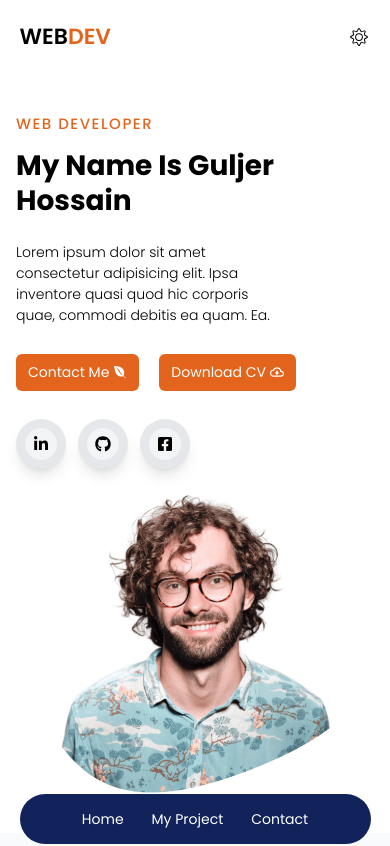
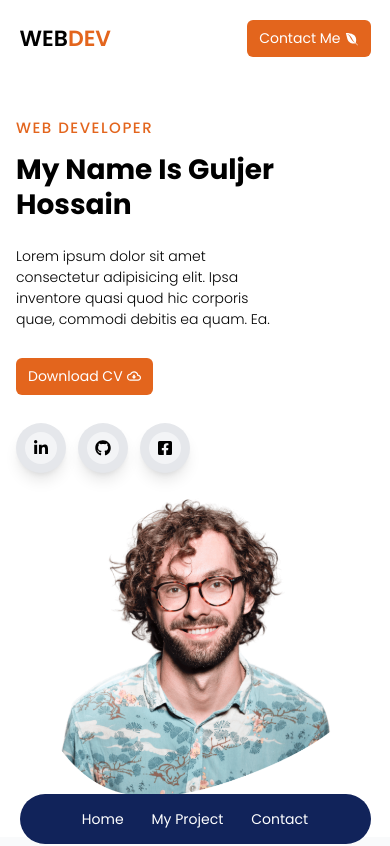
Before and after one commit to guljer77/react-portfolio, a React (Vite) app: page / in a window 390 px wide. Shown: the top 846 px of the page. Built offline with nearby package versions, Linux system fonts and the light colour scheme.

Commit message:
add code

```diff
--- a/src/Components/Nav.jsx
+++ b/src/Components/Nav.jsx
@@ -1,12 +1,9 @@
-import React, { useState } from "react";
 import Container from "./Container";
 import { Link, NavLink } from "react-router-dom";
-import { CiSun } from "react-icons/ci";
-import { IoMoonSharp } from "react-icons/io5";
 import Headroom from "react-headroom";
+import { FaEnvira } from "react-icons/fa";
 
 function Nav() {
-  const [light, setLight] = useState(false);
   return (
     <div>
       <Headroom
@@ -37,13 +34,6 @@ function Nav() {
                     <NavLink to="/contact">Contact</NavLink>
                   </li>
                 </ul>
-                <div onClick={() => setLight(!light)}>
-                  {light ? (
-                    <IoMoonSharp size={24} className="" />
-                  ) : (
-                    <CiSun size={24} className="" />
-                  )}
-                </div>
               </div>
             </div>
           </Container>
@@ -55,12 +45,13 @@ function Nav() {
             <Link to="/" className="text-[22px] font-semibold uppercase">
               Web<span className="text-primary">Dev</span>
             </Link>
-            <div onClick={() => setLight(!light)}>
-              {light ? (
-                <IoMoonSharp size={24} className="" />
-              ) : (
-                <CiSun size={24} className="" />
-              )}
+            <div>
+              <Link
+                to="/contact"
+                className="flex lg:text-[15px] text-[14px] items-center lg:gap-3 gap-1 lg:px-5 px-3 py-2 rounded-md bg-primary text-white"
+              >
+                Contact Me <FaEnvira />
+              </Link>
             </div>
           </div>
         </div>
--- a/src/Layouts/Layouts.jsx
+++ b/src/Layouts/Layouts.jsx
@@ -1,4 +1,3 @@
-import React from "react";
 import Nav from "../Components/Nav";
 import { Outlet } from "react-router-dom";
 import Footer from "../Components/Footer";
--- a/src/Pages/Home/Banner.jsx
+++ b/src/Pages/Home/Banner.jsx
@@ -27,9 +27,9 @@ function Banner() {
               inventore quasi quod hic corporis quae, commodi debitis ea quam.
               Ea.
             </p>
-            <div className="flex items-center space-x-5 my-4">
-              <div>
-                <Link className="flex lg:text-[15px] text-[14px] items-center lg:gap-3 gap-1 lg:px-5 px-3 py-2 rounded-md bg-primary text-white">
+            <div className="flex items-center lg:space-x-5 my-4">
+              <div className="lg:block hidden">
+                <Link to="/contact" className="flex lg:text-[15px] text-[14px] items-center lg:gap-3 gap-1 lg:px-5 px-3 py-2 rounded-md bg-primary text-white">
                   Contact Me <FaEnvira />
                 </Link>
               </div>
```
